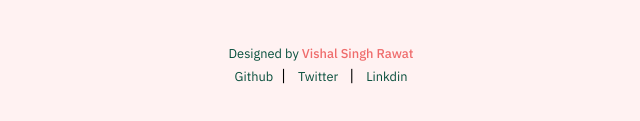
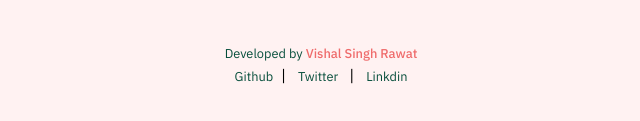
Before and after one commit to vishalsinghrawat29/cash-register, a plain HTML site: page index.html in a window 1280 px wide. Shown: the part 263-384 px from the top of the page, 319-959 px from the left. Drawn offline with Linux system fonts and the light colour scheme.

Commit message:
Update index.html

```diff
--- a/index.html
+++ b/index.html
@@ -51,7 +51,7 @@
         </section>
     </div>
     <div class="footer">
-        <h4>Designed by <a href="https://vishalsinghrawat.netlify.app/">Vishal Singh Rawat</a></h4>
+        <h4>Developed by <a href="https://vishalsinghrawat.netlify.app/">Vishal Singh Rawat</a></h4>
         <ul class="social-links list-non-bullet">
             <li class="list-item-inline"><a class="link" href="https://github.com/vishalsinghrawat29">Github</a></li>|
             <li class="list-item-inline"><a class="link" href="https://twitter.com/vsrawat2906">Twitter </a></li>|
```
